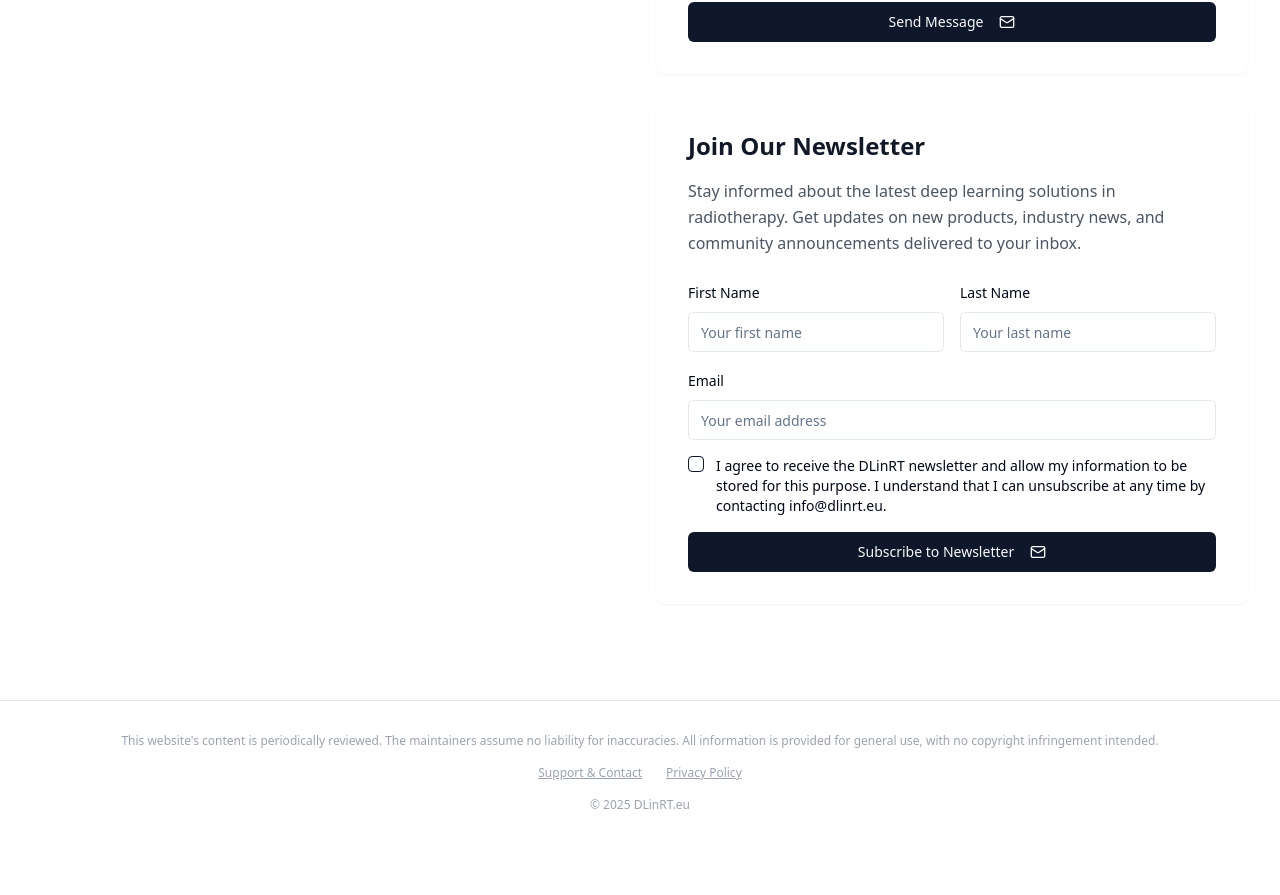
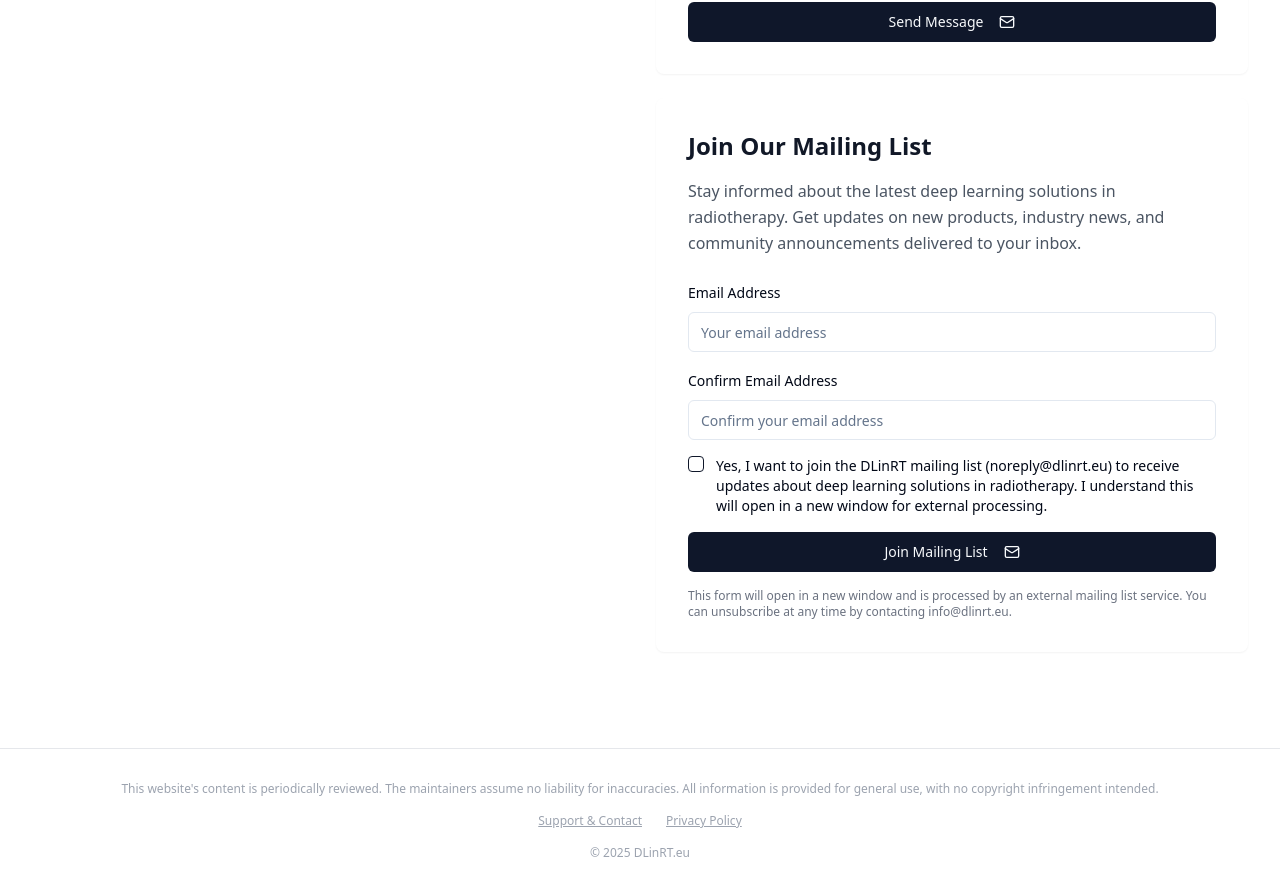
Before and after one commit to DLinRT-eu/website, a React (Vite) app: page /support in a window 1280 px wide. Shown: the part 998-1893 px from the top of the page. Before the commit the page ends 1859 px from the top, so only its background shows below. Built offline with nearby package versions, Linux system fonts and the light colour scheme.

Commit message:
Refactor: Replace newsletter signup with mailing list
- Create MailingListSignup component using external form.
- Update Support page to use the new component.
- Update news content to reflect mailing list.
- Handle existing subscriber.
- Improve form styling and add privacy notice.

```diff
--- /dev/null
+++ b/src/components/MailingListSignup.tsx
@@ -0,0 +1,157 @@
+
+import React, { useState } from 'react';
+import { useForm } from 'react-hook-form';
+import { z } from 'zod';
+import { zodResolver } from '@hookform/resolvers/zod';
+import { Button } from '@/components/ui/button';
+import { Input } from '@/components/ui/input';
+import { Checkbox } from '@/components/ui/checkbox';
+import {
+  Form,
+  FormControl,
+  FormField,
+  FormItem,
+  FormLabel,
+  FormMessage,
+} from '@/components/ui/form';
+import { Mail } from 'lucide-react';
+
+const formSchema = z.object({
+  email: z.string().email({ message: 'Please enter a valid email address' }),
+  emailConfirm: z.string().email({ message: 'Please enter a valid email address' }),
+  consent: z.boolean().refine(val => val === true, {
+    message: 'You must agree to join the mailing list'
+  }),
+}).refine((data) => data.email === data.emailConfirm, {
+  message: "Email addresses don't match",
+  path: ["emailConfirm"],
+});
+
+type FormValues = z.infer<typeof formSchema>;
+
+const MailingListSignup = () => {
+  const [isSubmitting, setIsSubmitting] = useState(false);
+
+  const form = useForm<FormValues>({
+    resolver: zodResolver(formSchema),
+    defaultValues: {
+      email: '',
+      emailConfirm: '',
+      consent: false,
+    },
+  });
+
+  const onSubmit = (data: FormValues) => {
+    setIsSubmitting(true);
+
+    // Create a form element and submit it to the external service
+    const formElement = document.createElement('form');
+    formElement.action = 'https://ml.kundenserver.de/cgi-bin/mailinglist.cgi';
+    formElement.method = 'POST';
+    formElement.target = '_blank';
+
+    // Add required form fields
+    const fields = [
+      { name: 'subscribe_r', value: 'subscribe' },
+      { name: 'mailaccount_r', value: data.email },
+      { name: 'mailaccount2_r', value: data.emailConfirm },
+      { name: 'FBMLNAME', value: 'noreply@dlinrt.eu' },
+      { name: 'FBLANG', value: 'en' },
+      { name: 'FBURLERROR_L', value: 'https://ml.kundenserver.de/mailinglist/error.en.html' },
+      { name: 'FBURLSUBSCRIBE_L', value: 'https://ml.kundenserver.de/mailinglist/subscribe.en.html' },
+      { name: 'FBURLUNSUBSCRIBE_L', value: 'https://ml.kundenserver.de/mailinglist/unsubscribe.en.html' },
+      { name: 'FBURLINVALID_L', value: 'https://ml.kundenserver.de/mailinglist/invalid.en.html' }
+    ];
+
+    fields.forEach(field => {
+      const input = document.createElement('input');
+      input.type = 'hidden';
+      input.name = field.name;
+      input.value = field.value;
+      formElement.appendChild(input);
+    });
+
+    document.body.appendChild(formElement);
+    formElement.submit();
+    document.body.removeChild(formElement);
+
+    // Reset form and submission state
+    form.reset();
+    setIsSubmitting(false);
+  };
+
+  return (
+    <Form {...form}>
+      <form onSubmit={form.handleSubmit(onSubmit)} className="space-y-4">
+        <FormField
+          control={form.control}
+          name="email"
+          render={({ field }) => (
+            <FormItem>
+              <FormLabel>Email Address</FormLabel>
+              <FormControl>
+                <Input type="email" placeholder="Your email address" {...field} />
+              </FormControl>
+              <FormMessage />
+            </FormItem>
+          )}
+        />
+
+        <FormField
+          control={form.control}
+          name="emailConfirm"
+          render={({ field }) => (
+            <FormItem>
+              <FormLabel>Confirm Email Address</FormLabel>
+              <FormControl>
+                <Input type="email" placeholder="Confirm your email address" {...field} />
+              </FormControl>
+              <FormMessage />
+            </FormItem>
+          )}
+        />
+
+        <FormField
+          control={form.control}
+          name="consent"
+          render={({ field }) => (
+            <FormItem className="flex flex-row items-start space-x-3 space-y-0">
+              <FormControl>
+                <Checkbox
+                  checked={field.value}
+                  onCheckedChange={field.onChange}
+                />
+              </FormControl>
+              <div className="space-y-1 leading-none">
+                <FormLabel className="text-sm">
+                  Yes, I want to join the DLinRT mailing list (noreply@dlinrt.eu) to receive updates about
+                  deep learning solutions in radiotherapy. I understand this will open in a new window
+                  for external processing.
+                </FormLabel>
+                <FormMessage />
+              </div>
+            </FormItem>
+          )}
+        />
+
+        <Button
+          type="submit"
+          className="w-full"
+          disabled={isSubmitting}
+        >
+          {isSubmitting ? 'Processing...' : 'Join Mailing List'}
+          <Mail className="ml-2 h-4 w-4" />
+        </Button>
+
+        <div className="text-xs text-gray-500">
+          <p>
+            This form will open in a new window and is processed by an external mailing list service.
+            You can unsubscribe at any time by contacting info@dlinrt.eu.
+          </p>
+        </div>
+      </form>
+    </Form>
+  );
+};
+
+export default MailingListSignup;
--- /dev/null
+++ b/src/components/MailingListSignupCompact.tsx
@@ -0,0 +1,129 @@
+
+import React, { useState } from 'react';
+import { useForm } from 'react-hook-form';
+import { z } from 'zod';
+import { zodResolver } from '@hookform/resolvers/zod';
+import { Button } from '@/components/ui/button';
+import { Input } from '@/components/ui/input';
+import { Checkbox } from '@/components/ui/checkbox';
+import { Mail } from 'lucide-react';
+
+const formSchema = z.object({
+  email: z.string().email({ message: 'Valid email required' }),
+  emailConfirm: z.string().email({ message: 'Valid email required' }),
+  consent: z.boolean().refine(val => val === true, {
+    message: 'Consent required'
+  }),
+}).refine((data) => data.email === data.emailConfirm, {
+  message: "Emails don't match",
+  path: ["emailConfirm"],
+});
+
+type FormValues = z.infer<typeof formSchema>;
+
+const MailingListSignupCompact = () => {
+  const [isSubmitting, setIsSubmitting] = useState(false);
+
+  const form = useForm<FormValues>({
+    resolver: zodResolver(formSchema),
+    defaultValues: {
+      email: '',
+      emailConfirm: '',
+      consent: false,
+    },
+  });
+
+  const onSubmit = (data: FormValues) => {
+    setIsSubmitting(true);
+
+    // Create a form element and submit it to the external service
+    const formElement = document.createElement('form');
+    formElement.action = 'https://ml.kundenserver.de/cgi-bin/mailinglist.cgi';
+    formElement.method = 'POST';
+    formElement.target = '_blank';
+
+    // Add required form fields
+    const fields = [
+      { name: 'subscribe_r', value: 'subscribe' },
+      { name: 'mailaccount_r', value: data.email },
+      { name: 'mailaccount2_r', value: data.emailConfirm },
+      { name: 'FBMLNAME', value: 'noreply@dlinrt.eu' },
+      { name: 'FBLANG', value: 'en' },
+      { name: 'FBURLERROR_L', value: 'https://ml.kundenserver.de/mailinglist/error.en.html' },
+      { name: 'FBURLSUBSCRIBE_L', value: 'https://ml.kundenserver.de/mailinglist/subscribe.en.html' },
+      { name: 'FBURLUNSUBSCRIBE_L', value: 'https://ml.kundenserver.de/mailinglist/unsubscribe.en.html' },
+      { name: 'FBURLINVALID_L', value: 'https://ml.kundenserver.de/mailinglist/invalid.en.html' }
+    ];
+
+    fields.forEach(field => {
+      const input = document.createElement('input');
+      input.type = 'hidden';
+      input.name = field.name;
+      input.value = field.value;
+      formElement.appendChild(input);
+    });
+
+    document.body.appendChild(formElement);
+    formElement.submit();
+    document.body.removeChild(formElement);
+
+    // Reset form and submission state
+    form.reset();
+    setIsSubmitting(false);
+  };
+
+  return (
+    <div className="max-w-md">
+      <h3 className="text-sm font-semibold text-gray-700 mb-3">Stay Updated</h3>
+      <p className="text-xs text-gray-500 mb-4">
+        Get the latest updates on deep learning solutions in radiotherapy.
+      </p>
+
+      <form onSubmit={form.handleSubmit(onSubmit)} className="space-y-3">
+        <Input
+          type="email"
+          placeholder="Your email"
+          className="text-xs"
+          {...form.register('email')}
+        />
+
+        <Input
+          type="email"
+          placeholder="Confirm email"
+          className="text-xs"
+          {...form.register('emailConfirm')}
+        />
+
+        <div className="flex items-start space-x-2">
+          <Checkbox
+            id="compact-consent"
+            {...form.register('consent')}
+          />
+          <label htmlFor="compact-consent" className="text-xs text-gray-500 leading-tight">
+            I agree to join the mailing list for updates. Opens in new window.
+          </label>
+        </div>
+
+        <Button
+          type="submit"
+          size="sm"
+          className="w-full text-xs"
+          disabled={isSubmitting}
+        >
+          {isSubmitting ? 'Processing...' : 'Join Mailing List'}
+          <Mail className="ml-2 h-3 w-3" />
+        </Button>
+      </form>
+
+      {Object.keys(form.formState.errors).length > 0 && (
+        <div className="mt-2">
+          {Object.values(form.formState.errors).map((error, index) => (
+            <p key={index} className="text-xs text-red-500">{error?.message}</p>
+          ))}
+        </div>
+      )}
+    </div>
+  );
+};
+
+export default MailingListSignupCompact;
--- a/src/data/news/communication-features-launch.ts
+++ b/src/data/news/communication-features-launch.ts
@@ -4,17 +4,17 @@ import { NewsItem } from "@/types/news";
 export const communicationFeaturesLaunch: NewsItem = {
   id: "communication-features-launch",
   date: "2025-05-27",
-  title: "Enhanced Communication: Newsletter and Contact Form Now Live",
-  summary: "We've launched newsletter subscription and contact form features with a privacy-first approach, enabling better community engagement while ensuring full GDPR compliance.",
+  title: "Enhanced Communication: Mailing List and Contact Form Now Live",
+  summary: "We've launched mailing list subscription and contact form features with a privacy-first approach, enabling better community engagement while ensuring full GDPR compliance.",
   content: `
-# Enhanced Communication: Newsletter and Contact Form Now Live
+# Enhanced Communication: Mailing List and Contact Form Now Live
 
 We're excited to announce the launch of two new communication features that will help strengthen our community and improve how we connect with users interested in deep learning solutions for radiotherapy.
 
 ## What's New
 
-### Newsletter Subscription
-Stay updated with the latest developments in deep learning for radiotherapy through our new newsletter service. Subscribers will receive:
+### Mailing List Subscription
+Stay updated with the latest developments in deep learning for radiotherapy through our new mailing list service. Subscribers will receive:
 
 - Updates on new products and companies in the DLinRT database
 - Industry news and developments in AI-powered radiotherapy
@@ -34,14 +34,14 @@ We've introduced a direct contact form that makes it easier for users to:
 Both features are built with privacy at their core:
 
 - **Explicit Consent Required**: We only collect personal data when you explicitly provide it and consent to its collection
-- **Minimal Data Collection**: We collect only the information necessary to provide these services (name, email, and message content)
+- **Minimal Data Collection**: We collect only the information necessary to provide these services (email address and message content)
 - **GDPR Compliant**: Full compliance with European data protection regulations
 - **User Rights**: Easy unsubscribe options and the ability to request data deletion at any time
 - **Transparent Processing**: Clear information about how we use your data, available in our updated privacy policy
 
 ## How to Access These Features
 
-Both the newsletter subscription and contact form are available on our **Support & Contact** page. You can access them by:
+Both the mailing list subscription and contact form are available on our **Support & Contact** page. You can access them by:
 
 1. Navigating to the Support page from the footer links
 2. Scrolling to the respective sections
@@ -70,7 +70,7 @@ These communication features represent our commitment to building a stronger, mo
 
 We encourage all users interested in staying connected with the DLinRT community to:
 
-- Subscribe to our newsletter for regular updates
+- Subscribe to our mailing list for regular updates
 - Use the contact form to share feedback or ask questions
 - Review our updated privacy policy
 - Help us spread the word about these new communication options
--- a/src/pages/Support.tsx
+++ b/src/pages/Support.tsx
@@ -3,7 +3,7 @@ import React from 'react';
 import { Button } from "@/components/ui/button";
 import { Github, Heart } from 'lucide-react';
 import ContactForm from '@/components/ContactForm';
-import NewsletterSignup from '@/components/NewsletterSignup';
+import MailingListSignup from '@/components/MailingListSignup';
 import SEO from '@/components/SEO';
 import Footer from "@/components/Footer";
 
@@ -93,12 +93,12 @@ const Support = () => {
             </section>
 
             <section className="bg-white rounded-lg p-8 shadow-sm">
-              <h2 className="text-2xl font-semibold text-gray-900 mb-4">Join Our Newsletter</h2>
+              <h2 className="text-2xl font-semibold text-gray-900 mb-4">Join Our Mailing List</h2>
               <p className="text-gray-600 leading-relaxed mb-6">
                 Stay informed about the latest deep learning solutions in radiotherapy. Get updates on new products,
                 industry news, and community announcements delivered to your inbox.
               </p>
-              <NewsletterSignup />
+              <MailingListSignup />
             </section>
           </div>
         </div>
```
